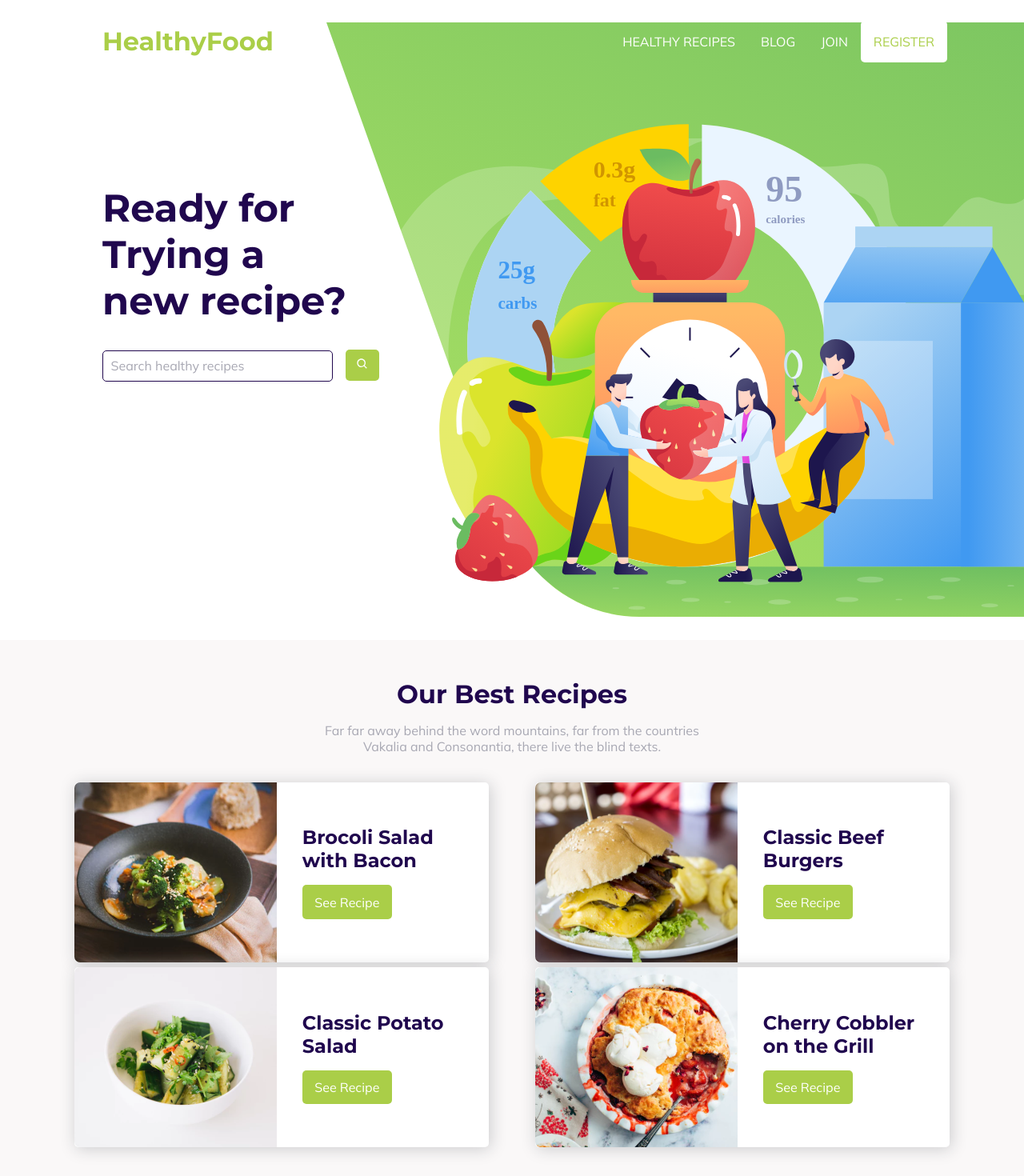
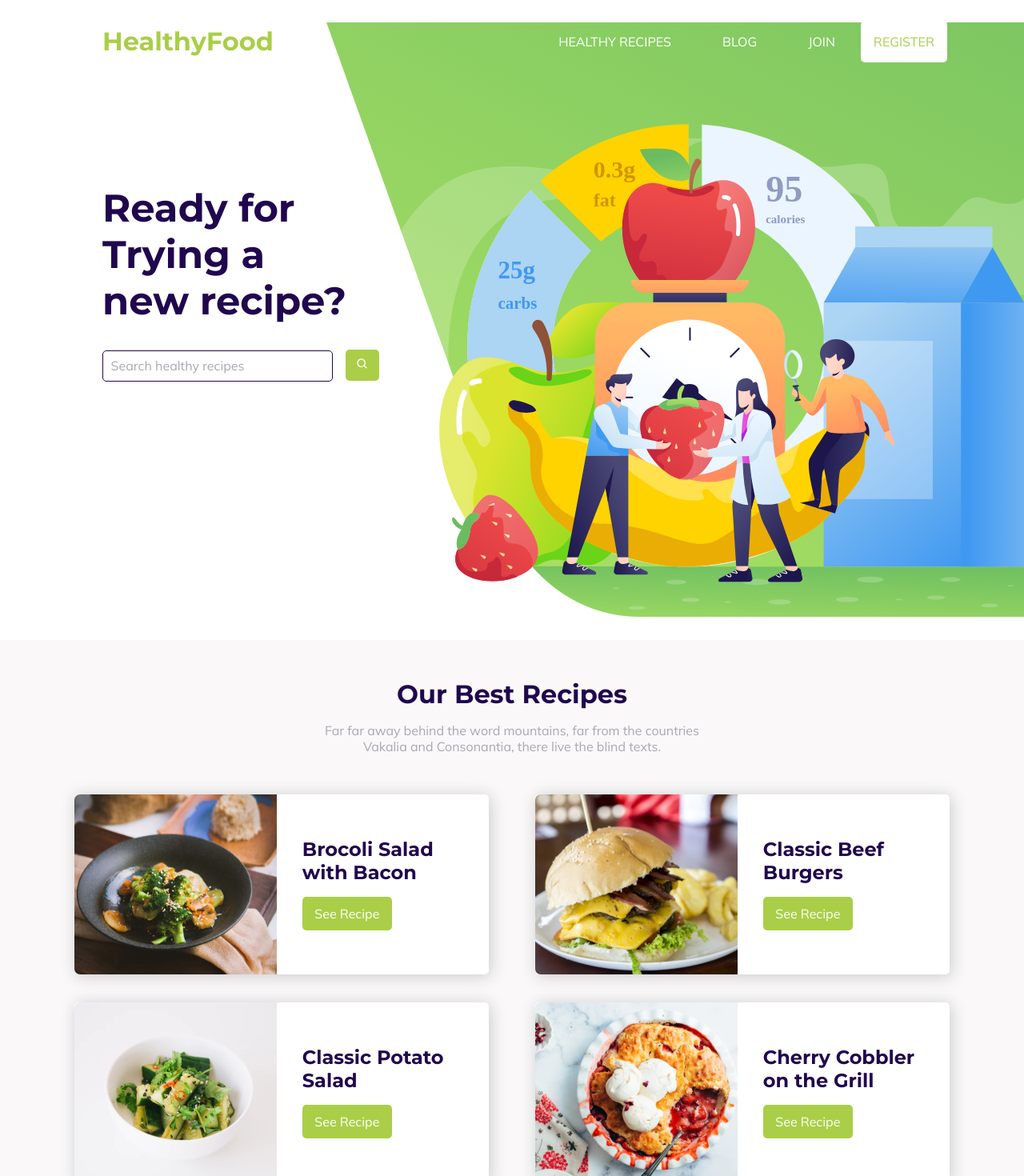
Before and after one commit to MozanielPSC/healthyfood, a Next.js app: page / in a window 1280 px wide. Shown: the top 1470 px of the page at 80% size. Built offline with nearby package versions, Linux system fonts and the light colour scheme.

Commit message:
Final commit again

```diff
--- a/package.json
+++ b/package.json
@@ -8,6 +8,7 @@
     "lint": "next lint"
   },
   "dependencies": {
+    "@types/react-scroll": "^1.8.3",
     "animate.css": "^4.1.1",
     "next": "12.0.9",
     "nookies": "^2.5.2",
@@ -16,6 +17,7 @@
     "react-icons": "^4.3.1",
     "react-masked": "^0.3.1",
     "react-modal": "^3.14.4",
+    "react-scroll": "^1.8.4",
     "sass": "^1.49.0"
   },
   "devDependencies": {
--- a/src/components/FifthBlock/index.tsx
+++ b/src/components/FifthBlock/index.tsx
@@ -2,7 +2,7 @@ import styles from "./styles.module.scss";
 export function FifthBlock() {
     return (
         <>
-            <div className={styles.container}>
+            <div id="join" className={styles.container}>
                 <div className={styles.body}>
                     <div>
                     <p>Join our membership to get special offer</p>
--- a/src/components/FourthBlock/index.tsx
+++ b/src/components/FourthBlock/index.tsx
@@ -25,7 +25,7 @@ export function FourthBlock() {
     imglabel: "/images//bloco_image_3.svg",
   }
   const card4 = {
-    text:"What Means to Be Healthy",
+    text:"What Means to Be An Healthy Person",
     username:"Kevin Ibrahim",
     profileimg:"/images/perfil4.jpg",
     imglabel: "/images//bloco_image_4.svg",
@@ -34,7 +34,6 @@ export function FourthBlock() {
   const handleLeftClick = (e) => {
     e.preventDefault();
     carousel.current.scrollLeft -= carousel.current.offsetWidth;
-    setStyle(styles.disabled);
   };
 
   const handleRightClick = (e) => {
@@ -44,7 +43,7 @@ export function FourthBlock() {
   };
   return (
     <>
-      <div className={styles.container}>
+      <div id="blog" className={styles.container}>
         <div>
           <h1>Read Our Blog</h1>
           <p>Far far away, behind the word mountains, far from the countries
--- a/src/components/Header/index.tsx
+++ b/src/components/Header/index.tsx
@@ -4,6 +4,7 @@ import { GoThreeBars } from "react-icons/go";
 import { IconContext } from "react-icons";
 import { useState } from "react";
 import Link from "next/link";
+import { Link as Scroll } from "react-scroll";
 
 export function Header() {
     const [mobileNav, setMobileNav] = useState(false);
@@ -23,9 +24,15 @@ export function Header() {
                 <h1 className="animate__animated animate__fadeInRight">HealthyFood</h1>
             </div>
             <div className={styles.right}>
+                <Scroll to="recipes" smooth={true} duration={1000}>
                     <a>HEALTHY RECIPES</a>
+                </Scroll>
+                <Scroll to="blog" smooth={true} duration={1000}>
                     <a>BLOG</a>
+                </Scroll>
+                <Scroll to="join" smooth={true} duration={1000}>
                     <a>JOIN</a>
+                </Scroll>
                 <Link href={"/register"}>
                     <a className={styles.last}>REGISTER</a>
                 </Link>
@@ -38,15 +45,21 @@ export function Header() {
 
             <div className={style}>
                 <ul>
+                    <Scroll onClick={showMobileNav} to="recipes" smooth={true} duration={1000}>
                         <li>
                             HEALTHY RECIPES
                         </li>
+                    </Scroll>
+                    <Scroll onClick={showMobileNav} to="blog" smooth={true} duration={1000}>
                         <li>
                             BLOG
                         </li>
+                    </Scroll>
+                    <Scroll onClick={showMobileNav} to="join" smooth={true} duration={1000}>
                         <li>
                             JOIN
                         </li>
+                    </Scroll>
                     <li className={styles.last}>
                         <Link href={"/register"}>
                             <a>REGISTER</a>
--- a/src/components/HorizontalCard/styles.module.scss
+++ b/src/components/HorizontalCard/styles.module.scss
@@ -7,7 +7,7 @@
     border-radius: 5px;
     width: 90%;
     height: fit-content;
-    margin: 1rem auto;
+    margin: 2rem auto;
     img {
         max-width: fit-content;
         max-height: fit-content;
--- a/src/components/SecondBlock/index.tsx
+++ b/src/components/SecondBlock/index.tsx
@@ -18,7 +18,7 @@ export function SecondBlock() {
         title:'Cherry Cobbler on the Grill'
     }
     return (
-        <div className={styles.container}>
+        <div id="recipes" className={styles.container}>
             <div className={styles.header}>
                 <h1>Our Best Recipes</h1>
                 <p>Far far away behind the word mountains, far from the countries Vakalia and Consonantia, there live the blind texts. </p>
```
Also changed, not shown: 1 other file (tests, documents, lock files or other folders). Lines whose indentation alone changed are shown as unchanged.
